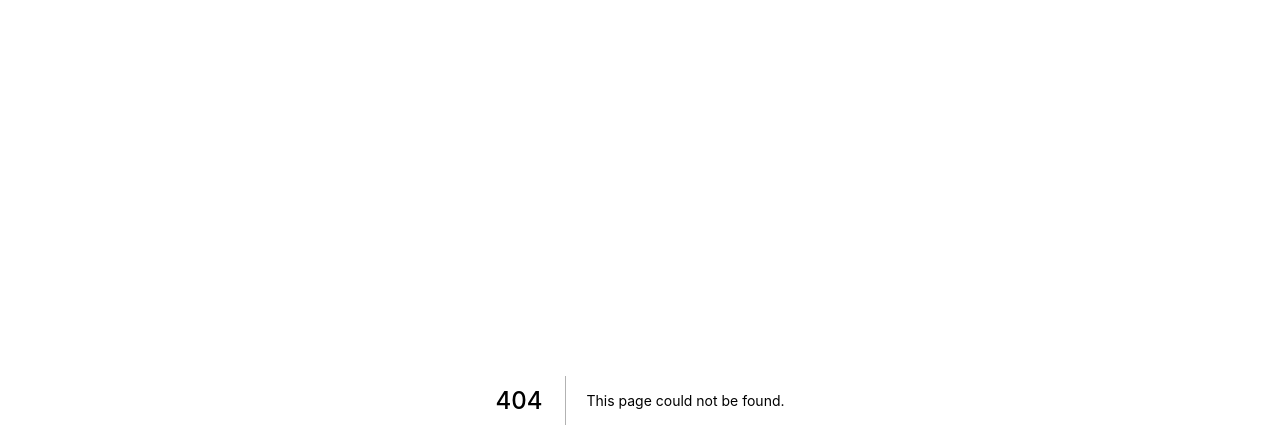
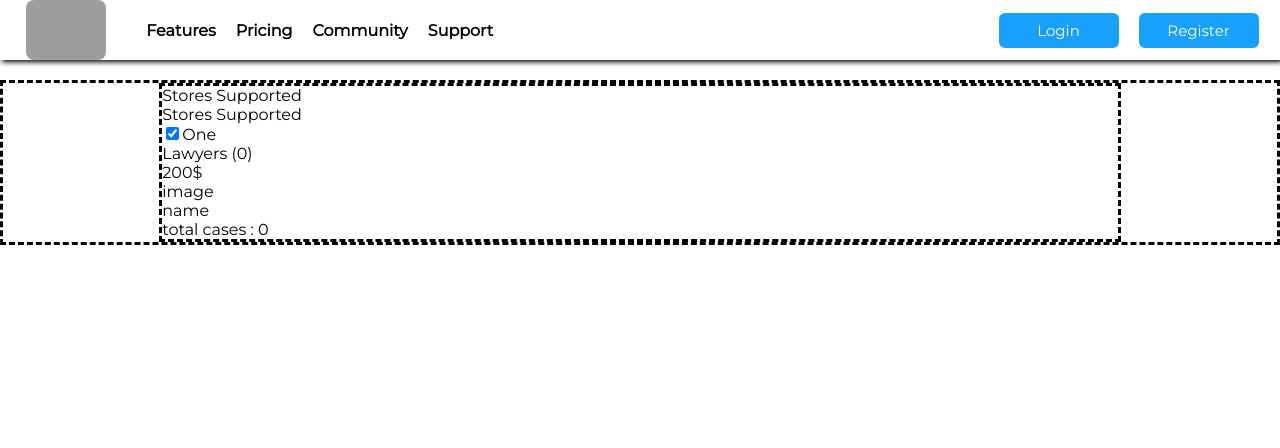
Before and after one commit to mechaadi/OnlineLawyerSuite, a Next.js app: page /Lawyer_Search in a window 1280 px wide. Before the commit this address had no page. Shown: the top 448 px of the page. Built offline with nearby package versions, Linux system fonts and the light colour scheme; grey boxes are pictures that could not be loaded.

Commit message:
Lawyer_Search Wireframe Added

```diff
--- /dev/null
+++ b/src/pages/Lawyer_Search.js
@@ -0,0 +1,124 @@
+import styles from './css/lawyerSearch.module.css';
+import Nav from '../Components/Navbar/Navbar.js';
+const Lawyer_Search = () => {
+    return (
+        <div>
+            <style jsx global>{`
+        body {
+          margin: 0;
+          padding: 0;
+          height: 100%;
+          width: 100%;
+        }
+      `}</style>
+            <div className={styles.navbarhandler}>
+                <Nav />
+            </div>
+            <div className={styles.main_container + " " + styles.flex_center}>
+                <div className={styles.lawyer_search_container}>
+
+
+
+
+
+                    <div className={styles.lawyer_filter_container}>
+
+
+                        <div className={styles.lawyer_filter_box}>
+
+
+
+                            <div className={styles.lawyer_filter_box_title}>
+
+                                Stores Supported
+
+                             </div>
+
+                            <div className={styles.lawyer_filter_box_heading}>
+
+                                Stores Supported
+
+                            </div>
+
+                            <div className={styles.lawyer_filter_box_contaienr}>
+
+
+
+                                <div className={styles.lawyer_filter_box_check_box_container}>
+                                    <input type="checkbox" checked="checked" />
+                                    <label className={styles.lawyer_filter_box_check_box_label}>
+                                        One
+                                    </label>
+                                </div>
+
+
+
+
+
+                            </div>
+
+
+                        </div>
+
+
+
+
+
+
+                    </div>
+
+
+
+
+
+
+
+
+
+
+                    <div className={styles.lawyer_search_results_container}>
+                        <div className={styles.lawyer_search_heading}>
+                            Lawyers (0)
+                        </div>
+                        <div className={styles.lawyer_search_items}>
+
+
+
+
+
+
+                            <div className={styles.lawyer_items_card}>
+                                <div className={styles.items_card_price_container}>
+                                    <div className={styles.items_card_price}>
+                                        200$
+                                    </div>
+                                </div>
+                                <div className={styles.items_card_details_container}>
+                                    <div className={styles.items_card_image_container}>
+                                        <div className={styles.items_card_image}>
+                                            image
+                                        </div>
+                                        <div className={styles.items_card_name}>
+                                            name
+                                        </div>
+                                        <div className={styles.items_card_cases}>
+                                            total cases : 0
+                                        </div>
+                                    </div>
+                                </div>
+                            </div>
+
+
+
+
+
+
+                        </div>
+                    </div>
+                </div>
+            </div>
+        </div>
+    )
+}
+
+export default Lawyer_Search
--- /dev/null
+++ b/src/pages/css/lawyerSearch.module.css
@@ -0,0 +1,24 @@
+.main_container {
+    width: auto;
+    overflow: hidden;
+    font-family: "Montserrat";
+    border-style: dashed;
+    margin-top: 80px;
+  }
+  .navbarhandler {
+    position: fixed;
+    width: 100%;
+    top: 0px;
+    z-index: 1000;
+    box-shadow: 2px 2px 5px #000;
+  }
+  .flex_center {
+    display: flex;
+    align-items: center;
+    justify-content: center;
+  }
+  .lawyer_search_container {
+    width: 75%;
+    border-style: dashed;
+    height: 100%;
+  }
```
